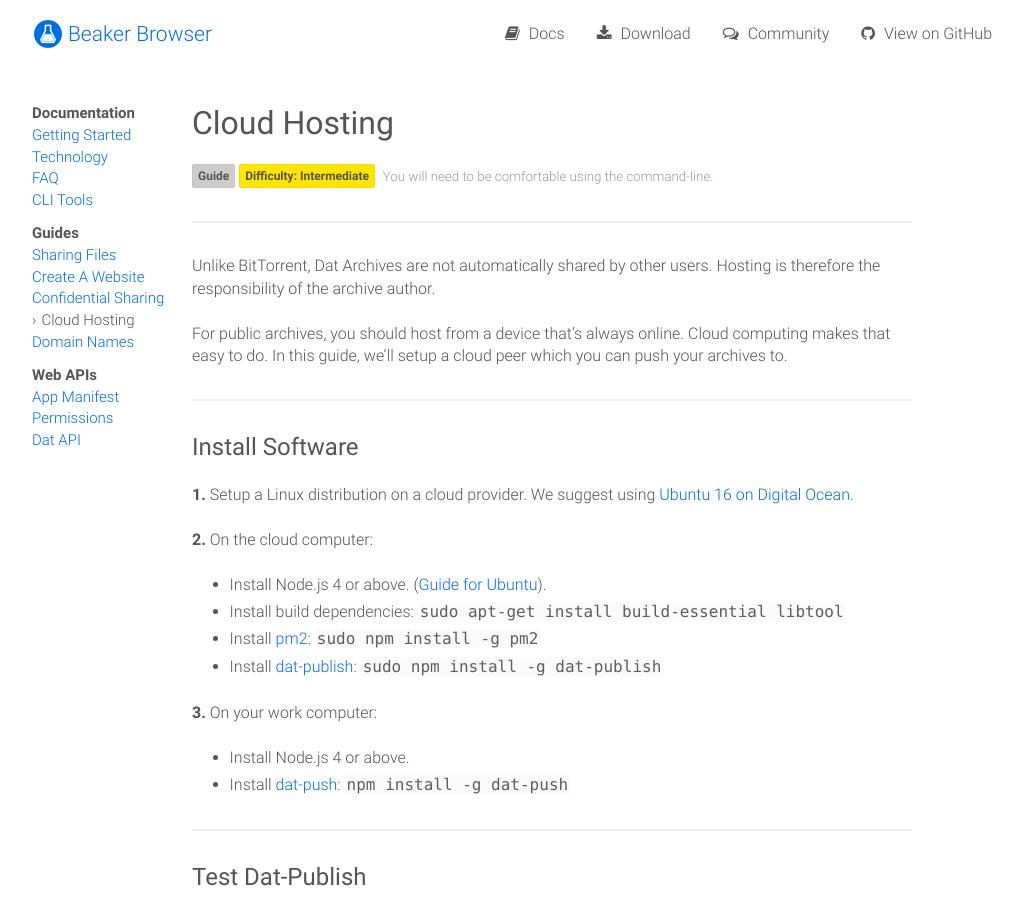
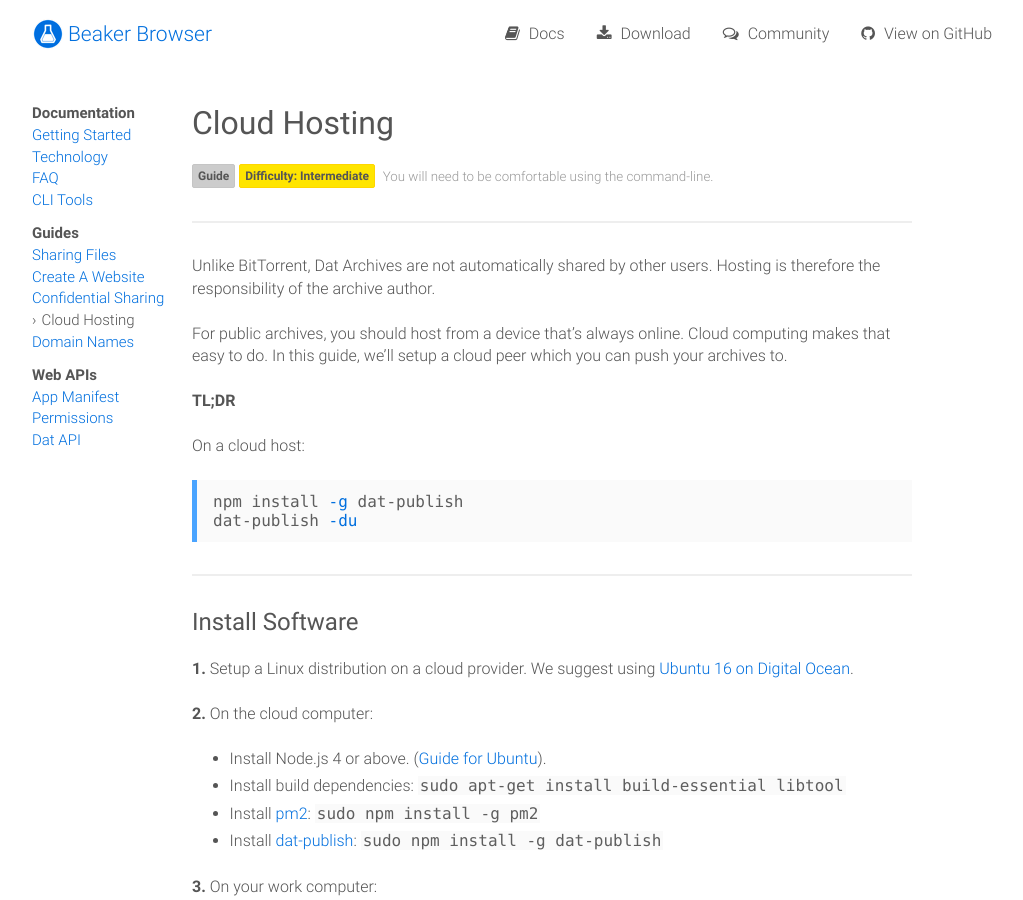
Before and after one commit to beakerbrowser/beakerbrowser.com, a Jekyll site: the page built from _docs/guides/cloud-hosting.md, in a window 1280 px wide and 900 px high. Shown: the whole window, without its empty margins (128-1151 px from the left). Built offline with Jekyll 4.4.1, drawn with Linux system fonts in a browser that asks for light colours.

Commit message:
add tldr summary of cloud-hosting

````diff
--- a/_docs/guides/cloud-hosting.md
+++ b/_docs/guides/cloud-hosting.md
@@ -16,6 +16,15 @@
 For public archives, you should host from a device that's always online.
 Cloud computing makes that easy to do.
 In this guide, we'll setup a cloud peer which you can push your archives to.
+
+**TL;DR**
+
+On a cloud host:
+
+```bash
+npm install -g dat-publish
+dat-publish -du
+```
 
 <hr class="nomargin">
 
````
